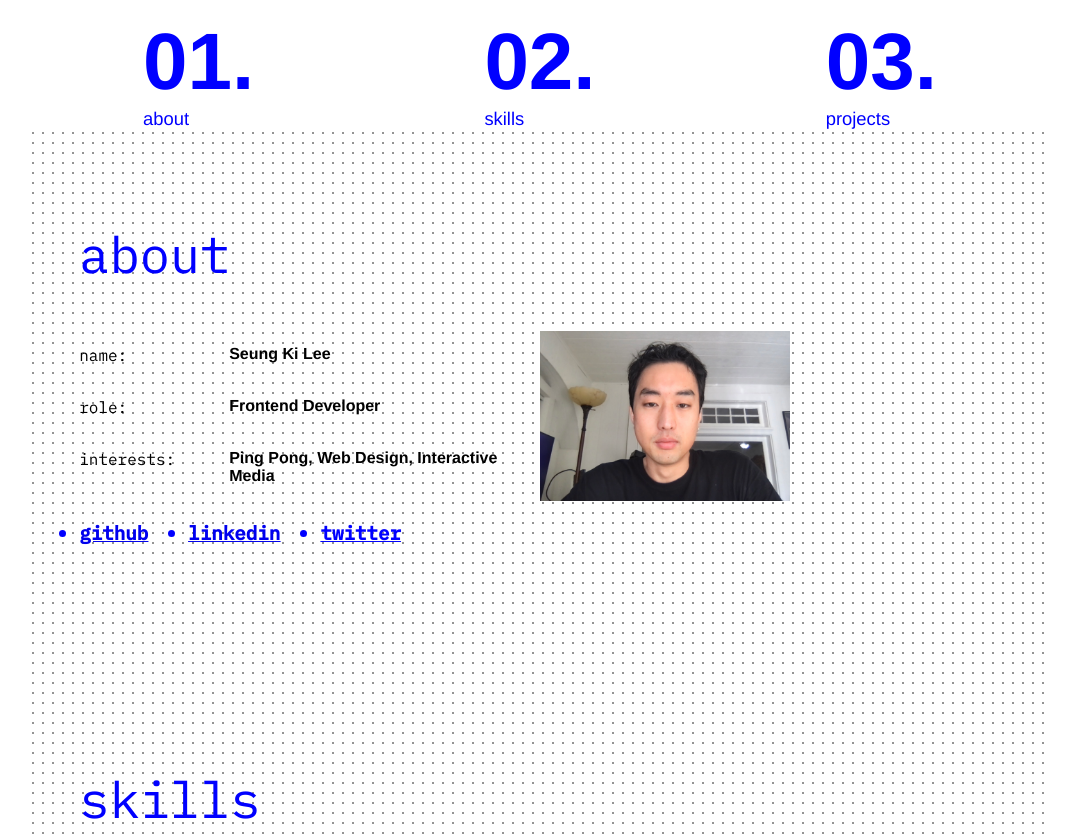
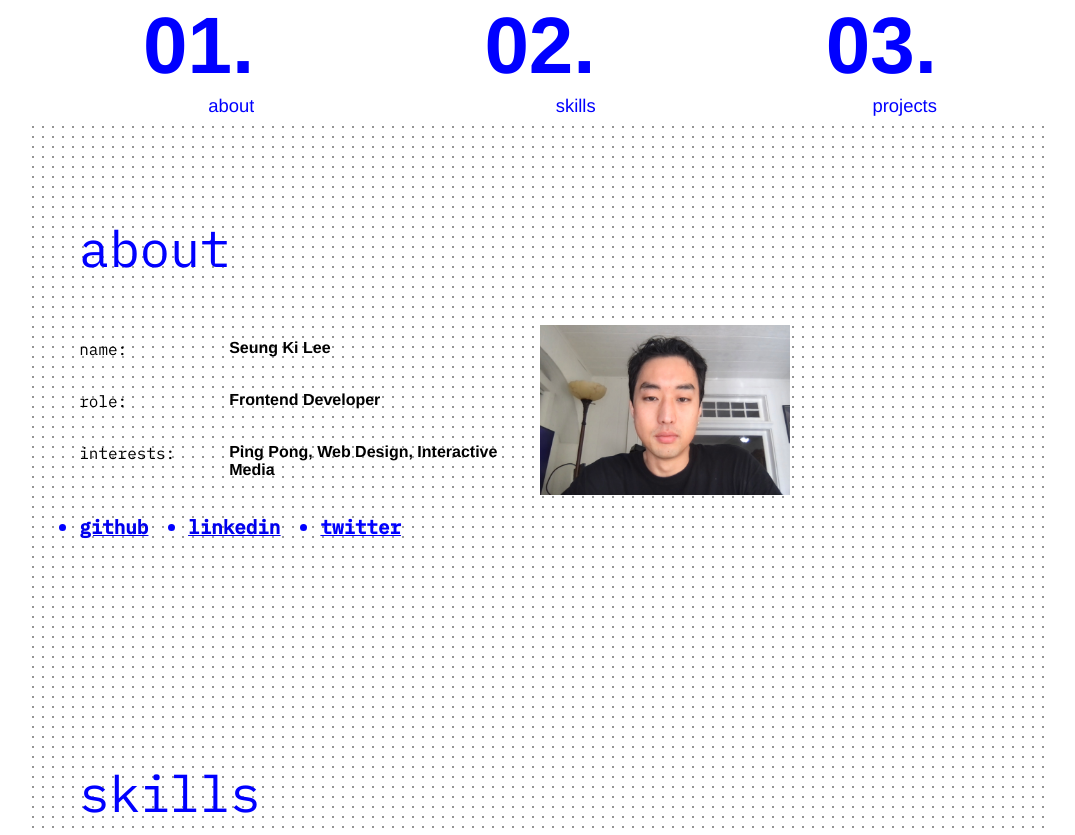
Before and after one commit to stvnlee890/Portfolio2.0, a website built with Vite: page src/index.html in a window 1280 px wide. Shown: the top 835 px of the page, without its empty margins (100-1175 px from the left). Built offline with nearby package versions, Linux system fonts and the light colour scheme; a script that the page names is missing.

Commit message:
Remove comments and fix layout with navigation

```diff
--- a/src/animations/animations.js
+++ b/src/animations/animations.js
@@ -14,7 +14,6 @@ export function navScrollAnimation(element, direction) {
     gsap.to(element, { y: -30, delay: 0.2 });
   } else {
     gsap.to(element, { y: 0, delay: 0.2 });
-    // gsap.fromTo(element, { y: -20 }, { y:0 })
   }
 }
 
--- a/src/main.js
+++ b/src/main.js
@@ -16,15 +16,11 @@ animatePortrain(portrait);
 let prevScroll = 0;
 
 window.addEventListener("scroll", (e) => {
-  console.log("SCROLL");
-  // console.log(prevScroll < window.scrollY)
   if (prevScroll > window.scrollY) {
     prevScroll = window.scrollY;
     navScrollAnimation(navEle, false);
-    // console.log("scrolling up")
   } else if (prevScroll < window.scrollY) {
     prevScroll = window.scrollY;
     navScrollAnimation(navEle, true);
-    // console.log("scroll down")
   }
 });
--- a/src/style.css
+++ b/src/style.css
@@ -27,6 +27,7 @@ body {
 .desc-container {
   position: fixed;
   z-index: 1;
+
 }
 
 .nav-desc {
@@ -35,19 +36,22 @@ body {
 .nav-list {
   list-style: none;
   font-size: 1.15rem;
+  display: flex;
+  align-items: end;
+  flex-direction: column-reverse;
   color: var(--font-blue);
 }
 .nav-numbers {
   font-size: 5rem;
   font-weight: bold;
+  margin-bottom: 30px;
 }
 
 .nav-wrapper {
   display: flex;
   justify-content: space-around;
   padding: 0;
-  margin-left: 10%;
-  margin-right: 10%;
+  margin: 0 10% 0 10%;
   overflow: hidden;
 }
 
@@ -55,13 +59,13 @@ body {
   cursor: pointer;
   margin: 0;
   padding: 0;
+
 }
 .main {
   font-family: var(--font-style-ibm);
   position: relative;
   margin-left: 10%;
   margin-right: 10%;
-  margin-top: 20px;
   display: flex;
   flex-direction: column;
   justify-content: center;
```
